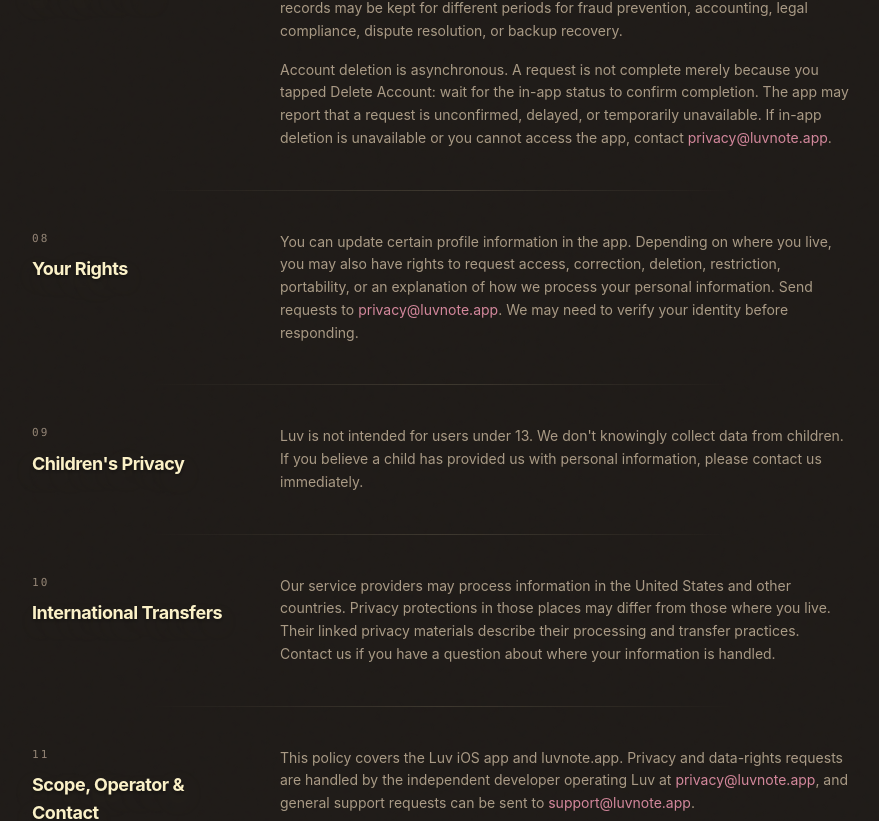
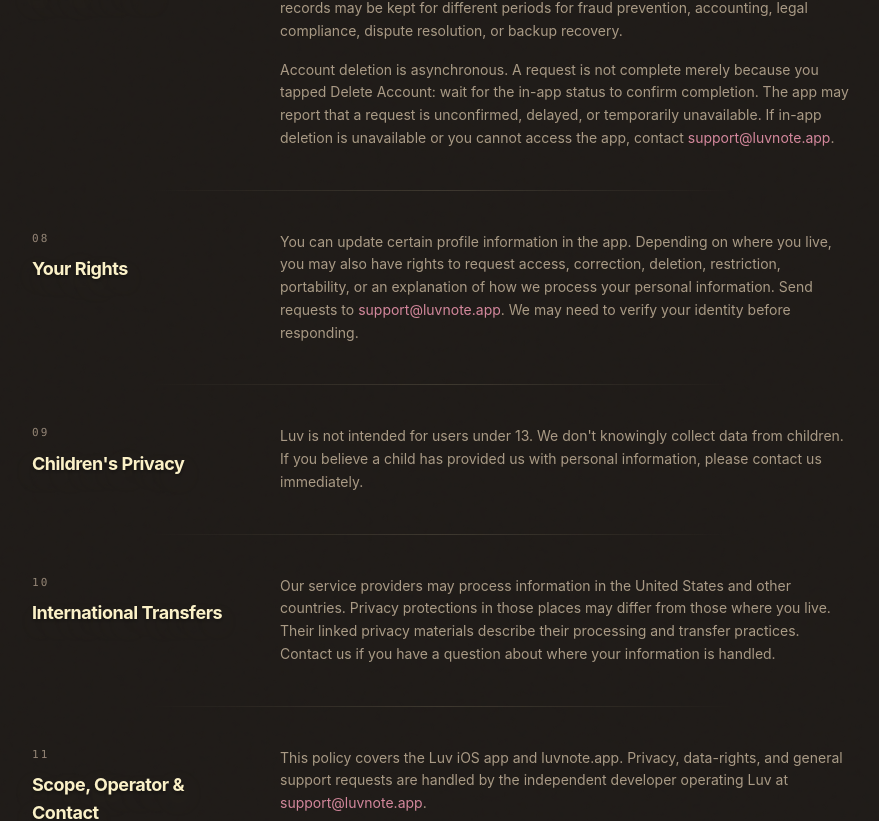
Before and after one commit to pwnial/luvnote-website, a React (Vite) app: page /privacy in a window 1280 px wide. Shown: the part 3259-4080 px from the top of the page, without its empty margins (198-1077 px from the left). Built offline with nearby package versions, Linux system fonts and the light colour scheme.

Commit message:
fix: route public requests to verified support inbox

```diff
--- a/src/app/components/Privacy.tsx
+++ b/src/app/components/Privacy.tsx
@@ -92,7 +92,7 @@
       content: (
         <>
           <p className="text-[#a89984] mb-4 leading-relaxed">We generally retain account, relationship, and note data while your account is active and as reasonably needed to provide, secure, and support the service. Different records may be kept for different periods for fraud prevention, accounting, legal compliance, dispute resolution, or backup recovery.</p>
-          <p className="text-[#a89984] leading-relaxed">Account deletion is asynchronous. A request is not complete merely because you tapped Delete Account: wait for the in-app status to confirm completion. The app may report that a request is unconfirmed, delayed, or temporarily unavailable. If in-app deletion is unavailable or you cannot access the app, contact <a href="mailto:privacy@luvnote.app" className="text-[#d3869b] hover:underline">privacy@luvnote.app</a>.</p>
+          <p className="text-[#a89984] leading-relaxed">Account deletion is asynchronous. A request is not complete merely because you tapped Delete Account: wait for the in-app status to confirm completion. The app may report that a request is unconfirmed, delayed, or temporarily unavailable. If in-app deletion is unavailable or you cannot access the app, contact <a href="mailto:support@luvnote.app?subject=Luv%20privacy%20request" className="text-[#d3869b] hover:underline">support@luvnote.app</a>.</p>
         </>
       ),
     },
@@ -101,7 +101,7 @@
       title: "Your Rights",
       content: (
         <p className="text-[#a89984] leading-relaxed">
-          You can update certain profile information in the app. Depending on where you live, you may also have rights to request access, correction, deletion, restriction, portability, or an explanation of how we process your personal information. Send requests to <a href="mailto:privacy@luvnote.app" className="text-[#d3869b] hover:underline">privacy@luvnote.app</a>. We may need to verify your identity before responding.
+          You can update certain profile information in the app. Depending on where you live, you may also have rights to request access, correction, deletion, restriction, portability, or an explanation of how we process your personal information. Send requests to <a href="mailto:support@luvnote.app?subject=Luv%20privacy%20request" className="text-[#d3869b] hover:underline">support@luvnote.app</a>. We may need to verify your identity before responding.
         </p>
       ),
     },
@@ -128,7 +128,7 @@
       title: "Scope, Operator & Contact",
       content: (
         <p className="text-[#a89984] leading-relaxed">
-          This policy covers the Luv iOS app and luvnote.app. Privacy and data-rights requests are handled by the independent developer operating Luv at <a href="mailto:privacy@luvnote.app" className="text-[#d3869b] hover:underline">privacy@luvnote.app</a>, and general support requests can be sent to <a href="mailto:support@luvnote.app" className="text-[#d3869b] hover:underline">support@luvnote.app</a>.
+          This policy covers the Luv iOS app and luvnote.app. Privacy, data-rights, and general support requests are handled by the independent developer operating Luv at <a href="mailto:support@luvnote.app" className="text-[#d3869b] hover:underline">support@luvnote.app</a>.
         </p>
       ),
     },
@@ -234,7 +234,7 @@
         <section className="px-6 pb-20">
           <div className="max-w-[900px] mx-auto text-center">
             <p className="text-sm text-[#a89984]">
-              Questions? <a href="mailto:privacy@luvnote.app" className="text-[#d3869b] hover:underline">privacy@luvnote.app</a>
+              Questions? <a href="mailto:support@luvnote.app?subject=Luv%20privacy%20request" className="text-[#d3869b] hover:underline">support@luvnote.app</a>
             </p>
           </div>
         </section>
--- a/src/app/components/Support.tsx
+++ b/src/app/components/Support.tsx
@@ -17,7 +17,7 @@
     { question: "How do I manage or restore a purchase?", answer: "If Apple shows an active Luv subscription, manage or cancel it from Settings → [Your Name] → Subscriptions on your Apple device. For an eligible purchase, use Restore Purchases inside Luv while signed in to the Luv account that should receive access and the Apple Account that owns the purchase. Premium appears only after Apple and Luv confirm the purchase and account association. If a restore stays pending, contact support. Apple handles App Store refund requests." },
     { question: "What system version do I need?", answer: "Luv requires iOS or iPadOS 18.5 or later to support its widgets and background refresh features." },
     { question: "Where can I add the widget?", answer: "Luv supports small and medium Home Screen widgets and a rectangular Lock Screen widget. Add widgets through the iOS or iPadOS widget editor after opening Luv at least once." },
-    { question: "What happens if I delete the app or my account?", answer: "Deleting the app does not delete your Luv account or stored notes. To request account deletion, use Delete Account in Luv Settings. Processing is asynchronous, so wait for the app to confirm completion. If the request is unavailable, delayed, or you cannot access the app, email privacy@luvnote.app." },
+    { question: "What happens if I delete the app or my account?", answer: "Deleting the app does not delete your Luv account or stored notes. To request account deletion, use Delete Account in Luv Settings. Processing is asynchronous, so wait for the app to confirm completion. If the request is unavailable, delayed, or you cannot access the app, email support@luvnote.app." },
   ];
 
   return (
@@ -130,7 +130,7 @@
               </AnimatedSection>
               <AnimatedSection delay={0.15}>
                 <a
-                  href="mailto:bug@luvnote.app"
+                  href="mailto:support@luvnote.app?subject=Luv%20bug%20report"
                   className="surface-panel block rounded-3xl p-8 transition-all duration-300 hover:-translate-y-1 hover:border-[#d3869b]/30 focus-visible:outline-none focus-visible:ring-2 focus-visible:ring-[#d3869b] focus-visible:ring-offset-4 focus-visible:ring-offset-[#1f1b18] group"
                 >
                   <div className="mb-6 w-fit">
@@ -145,7 +145,7 @@
                   <p className="text-sm text-[#928374] mb-5 leading-relaxed">
                     Found a technical issue? Let us know
                   </p>
-                  <span className="font-mono text-sm text-[#d3869b]">bug@luvnote.app</span>
+                  <span className="font-mono text-sm text-[#d3869b]">support@luvnote.app</span>
                 </a>
               </AnimatedSection>
             </div>
--- a/src/app/components/Terms.tsx
+++ b/src/app/components/Terms.tsx
@@ -50,7 +50,7 @@
             To use certain features, create an account with your email and display name. You're responsible for maintaining confidentiality of your credentials and all activity under your account.
           </p>
           <p className="text-[#a89984] leading-relaxed">
-            You may submit an account-deletion request through Settings when that service is available. Deletion is asynchronous and is not complete until the app confirms completion. If the request cannot be submitted or you cannot access the app, contact <a href="mailto:privacy@luvnote.app" className="text-[#d3869b] hover:underline">privacy@luvnote.app</a>. We may suspend or terminate accounts that violate these terms.
+            You may submit an account-deletion request through Settings when that service is available. Deletion is asynchronous and is not complete until the app confirms completion. If the request cannot be submitted or you cannot access the app, contact <a href="mailto:support@luvnote.app?subject=Luv%20privacy%20request" className="text-[#d3869b] hover:underline">support@luvnote.app</a>. We may suspend or terminate accounts that violate these terms.
           </p>
         </>
       ),
```
Also changed, not shown: 33 other files (tests, documents, lock files or other folders).
